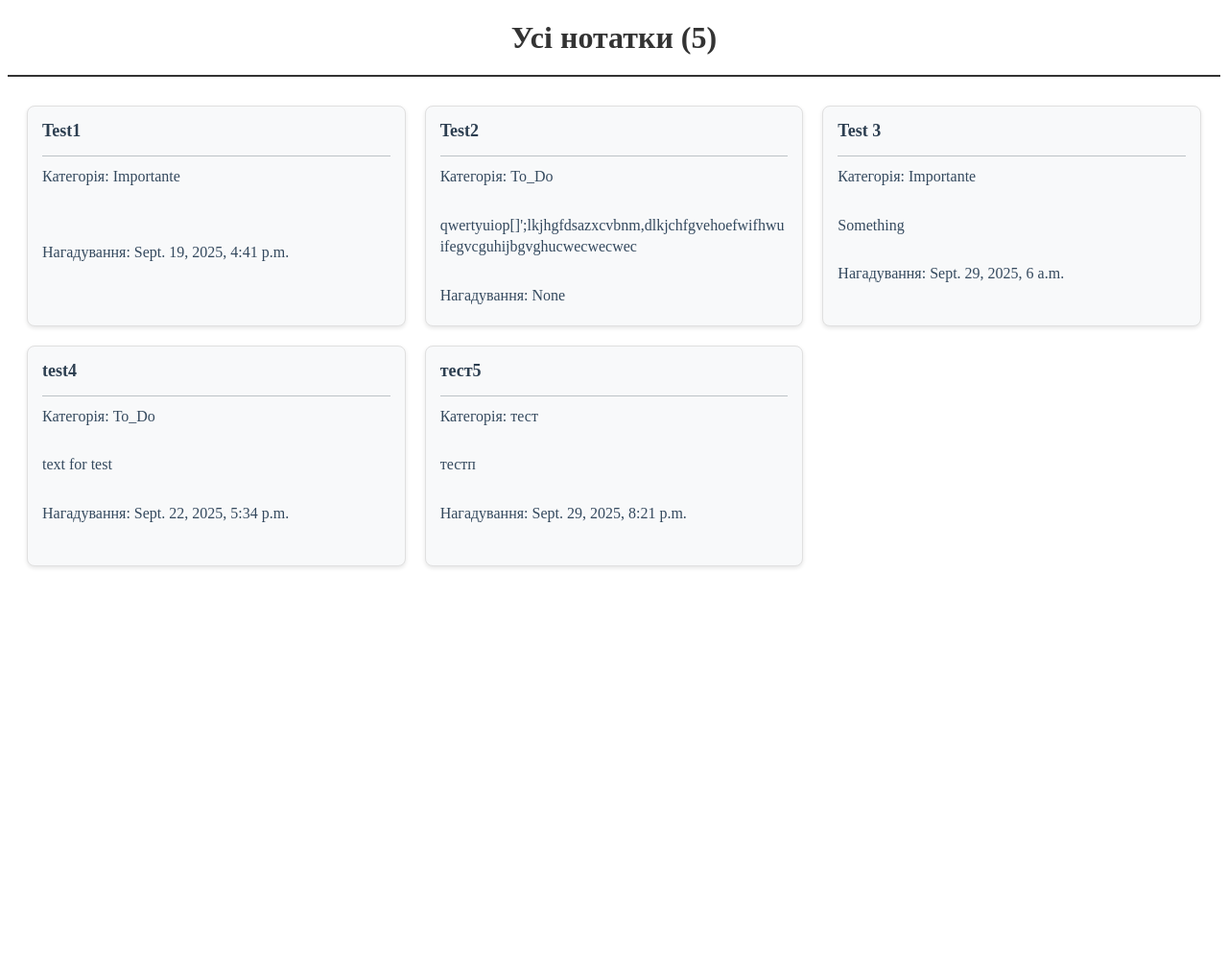
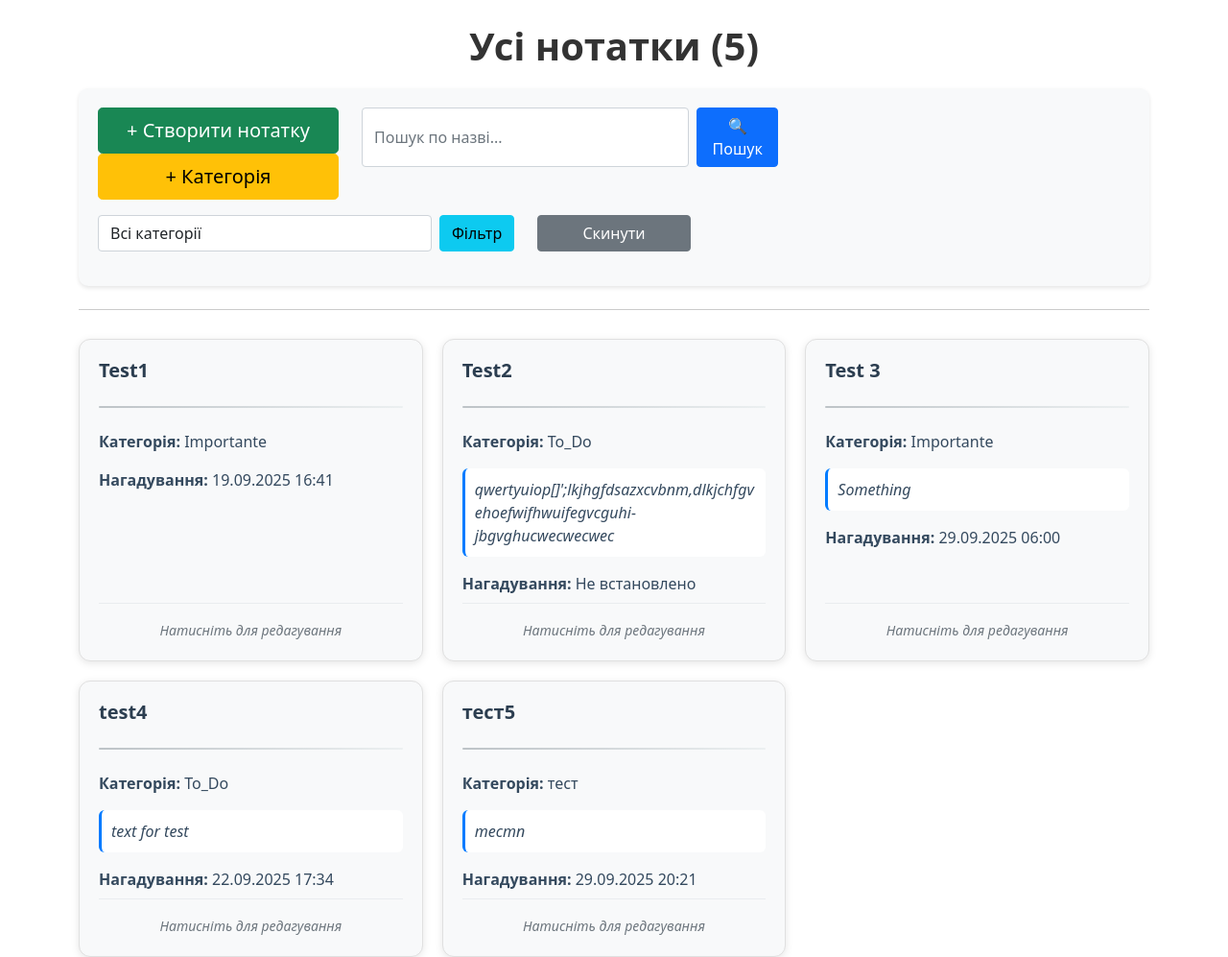
Before and after one commit to Bodakros/Beetroot-Notes_app, a Django app: page /notes/ in a window 1280 px wide. Shown: the whole page at 96% size. Before the commit the page ends 592 px from the top, so only its background shows below. Run offline with Django 5.2, Linux system fonts and the light colour scheme; data comes from the database, SQL or seed files in the repository; both versions use the stored data as it was after the commit; some libraries are stand-ins or nearby versions.

Commit message:
-form created - added new html pages - url updated

```diff
--- a/convert.py
+++ b/convert.py
@@ -1,5 +1,5 @@
 with open("data.json", "r", encoding="utf-16") as f:
     content = f.read()
 
-with open("data.json", "w", encoding="utf-8") as f:
+with open("data_n.json", "w", encoding="utf-8") as f:
     f.write(content)
--- /dev/null
+++ b/notes/forms.py
@@ -0,0 +1,75 @@
+from django import forms
+from .models import *
+
+
+class NoteForm(forms.ModelForm):
+
+    class Meta:
+        model = Note
+        fields = ['title', 'text', 'category', 'reminder']
+
+        widgets = {
+            'title': forms.TextInput(attrs={
+                'class': 'form-control',
+                'placeholder': 'Введіть назву нотатки',
+            }),
+            'text': forms.Textarea(attrs={
+                'class': 'form-control',
+                'placeholder': 'Введіть текст нотатки',
+                'rows': 5
+            }),
+            'category': forms.Select(attrs={
+                'class': 'form-control'
+            }),
+            'reminder': forms.DateTimeInput(attrs={
+                'class': 'form-control',
+                'type': 'datetime-local',
+            })
+        }
+        labels = {
+            'title': 'Назва нотатки',
+            'text': 'Текст нотатки',
+            'category': 'Категорія',
+            'reminder': 'Нагадування'
+        }
+
+
+class SearchForm(forms.Form):
+
+    search_query = forms.CharField(
+        max_length=100,
+        required=False,
+        widget=forms.TextInput(attrs={
+            'class': 'form-control',
+            'placeholder': 'Пошук по назві...'
+        }),
+        label="Пошук"
+    )
+
+
+class FilterForm(forms.Form):
+
+    category = forms.ModelChoiceField(
+        queryset=Category.objects.all(),
+        required=False,
+        empty_label='Всі категорії',
+        widget=forms.Select(attrs={
+            'class': 'form-control'
+        }),
+        label='Категорія'
+    )
+
+
+class CategoryForm(forms.ModelForm):
+    class Meta:
+        model = Category
+        fields = ['title']
+        widgets = {
+            'title': forms.TextInput(attrs={
+                'class': 'form-control',
+                'placeholder': 'Введіть назву категорії'
+            })
+        }
+        labels = {
+            'title': 'Назва категорії'
+        }
--- a/notes/urls.py
+++ b/notes/urls.py
@@ -4,4 +4,9 @@ from . import views
 
 urlpatterns = [
     path('', views.home, name='home'),
+    path('create/', views.create_note, name='create_note'),
+    path('<int:note_id>/', views.note_detail, name='note_detail'),
+    path('<int:note_id>/edit/', views.edit_note, name='edit_note'),
+    path('<int:note_id>/delete/', views.delete_note, name='delete_note'),
+    path('category/create/', views.create_category, name='create_category'),
 ]
--- a/notes/views.py
+++ b/notes/views.py
@@ -1,7 +1,11 @@
-from django.shortcuts import render
+from django.contrib.messages.context_processors import messages
+from django.shortcuts import render, redirect, get_object_or_404
+from django.contrib import messages
 from django.http import HttpResponse
+from django.db.models import Q
 
-from notes.models import Note
+from notes.forms import *
+from notes.models import *
 
 
 # Create your views here.
@@ -9,10 +13,102 @@ from notes.models import Note
 def home(request):
 
     notes = Note.objects.all()
+    search_form = SearchForm(request.GET)
+    filter_form = FilterForm(request.GET)
+
+    if search_form.is_valid() and search_form.cleaned_data['search_query']:
+        search_query = search_form.cleaned_data['search_query']
+        notes = notes.filter(title__icontains=search_query)
+
+    if filter_form.is_valid() and filter_form.cleaned_data['category']:
+        category = filter_form.cleaned_data['category']
+        notes = notes.filter(category=category)
 
     context = {
         'notes': notes,
         'total_notes': notes.count(),
+        'search': search_form,
+        'filter': filter_form,
     }
 
     return render(request, 'notes/home_page.html', context)
+
+
+def create_note(request):
+
+    if request.method == "POST":
+        form = NoteForm(request.POST)
+        if form.is_valid():
+            form.save()
+            messages.success(request, 'Нотатку успішно створено!')
+            return redirect('home')
+    else:
+        form = NoteForm()
+
+    context = {
+        'form': form,
+        'title': 'Створити нотатку'
+    }
+
+    return render(request, 'notes/note_form.html', context)
+
+
+def note_detail(request, note_id):
+    note = get_object_or_404(Note, id=note_id)
+
+    context = {
+        'note': note,
+    }
+
+    return render(request, 'notes/note_detail.html', context)
+
+
+def edit_note(request, note_id):
+    note = get_object_or_404(Note, id=note_id)
+
+    if request.method == "POST":
+        form = NoteForm(request.POST, instance=note)
+        if form.is_valid():
+            form.save()
+            messages.success(request, 'Нотатку оновлено!')
+            return redirect('note_detail', note_id=note_id)
+    else:
+        form = NoteForm(instance=note)
+
+    context = {
+        'form': form,
+        'note': note,
+        'title': 'Редагувати нотатку'
+    }
+
+    return  render(request, 'notes/note_form.html', context)
+
+
+def delete_note(request, note_id):
+    note = get_object_or_404(Note, id=note_id)
+
+    if request.method == "POST":
+        note.delete()
+        messages.success(request, 'Нотатку видалено!')
+        return redirect('home')
+
+    context = {
+        'note': note,
+    }
+
+    return  render(request, 'notes/note_delete.html')
+
+def create_category(request):
+    if request.method == "POST":
+        form = CategoryForm(request.POST)
+        if form.is_valid():
+            form.save()
+            messages.success(request, "Категорію створено!")
+            return redirect('home')
+    else:
+        form = CategoryForm()
+
+    context = {
+        'form': form,
+    }
+    return  render(request, 'notes/category_form.html', context)
--- a/static/css/note.css
+++ b/static/css/note.css
@@ -2,73 +2,127 @@
     text-align: center;
     color: #333;
     margin-bottom: 20px;
+    font-weight: bold;
 }
 
 .separator {
     border: 0;
     height: 2px;
     background: #333;
-    margin-bottom: 30px;
+    margin: 20px 0 30px 0;
+}
+
+.control-panel {
+    background: #f8f9fa;
+    border-radius: 10px;
+    padding: 20px;
+    box-shadow: 0 2px 4px rgba(0,0,0,0.1);
 }
 
 .notes-container {
     display: grid;
-    grid-template-columns: repeat(3, 1fr);
+    grid-template-columns: repeat(auto-fit, minmax(300px, 1fr));
     gap: 20px;
-    padding: 0 20px;
+    padding: 0;
     margin: 0 auto;
-
-    align-items: stretch;
-    justify-items: stretch;
-
-    grid-auto-rows: 1fr;
 }
 
 .note-card {
     background: #f8f9fa;
     border: 1px solid #e0e0e0;
-    border-radius: 8px;
-    padding: 15px;
-    box-shadow: 0 2px 4px rgba(0,0,0,0.1);
-    transition: transform 0.2s ease, box-shadow 0.2s ease;
-
+    border-radius: 12px;
+    padding: 20px;
+    box-shadow: 0 2px 8px rgba(0,0,0,0.1);
+    transition: all 0.3s ease;
     display: flex;
     flex-direction: column;
-
+    min-height: 200px;
     word-wrap: break-word;
     word-break: break-word;
     overflow-wrap: break-word;
-
 }
 
 .note-card:hover {
-    transform: translateY(-2px);
-    box-shadow: 0 4px 8px rgba(0,0,0,0.15);
+    transform: translateY(-4px);
+    box-shadow: 0 8px 25px rgba(0,0,0,0.15);
+    border-color: #007bff;
 }
 
 .note-card h3 {
     margin-top: 0;
-    margin-bottom: 10px;
+    margin-bottom: 15px;
     color: #2c3e50;
-    font-size: 18px;
-
+    font-size: 20px;
+    font-weight: 600;
     word-wrap: break-word;
     word-break: break-word;
     hyphens: auto;
 }
 
 .strike-through {
-    height: 1px;
-    background: #bdc3c7;
-    margin: 5px 0;
+    height: 2px;
+    background: linear-gradient(to right, #bdc3c7, #ecf0f1);
+    margin: 10px 0 15px 0;
+    border-radius: 1px;
 }
 
 .note-card p {
-    margin: 5px 0;
+    margin: 8px 0;
     color: #34495e;
-    line-height: 1.4;
-
+    line-height: 1.5;
     word-wrap: break-word;
     word-break: break-word;
     hyphens: auto;
 }
+
+.note-text {
+    font-style: italic;
+    color: #555;
+    background: #fff;
+    padding: 10px;
+    border-radius: 6px;
+    border-left: 3px solid #007bff;
+    margin: 10px 0;
+}
+
+.note-actions {
+    margin-top: auto;
+    text-align: center;
+    padding-top: 15px;
+    border-top: 1px solid #e9ecef;
+}
+
+.note-actions small {
+    color: #6c757d;
+    font-style: italic;
+}
+
+@media (max-width: 768px) {
+    .notes-container {
+        grid-template-columns: 1fr;
+        gap: 15px;
+    }
+
+    .note-card {
+        margin: 0 10px;
+    }
+
+    .control-panel .row > div {
+        margin-bottom: 10px;
+    }
+}
+
+.form-control:focus {
+    border-color: #007bff;
+    box-shadow: 0 0 0 0.2rem rgba(0, 123, 255, 0.25);
+}
+
+.btn {
+    border-radius: 8px;
+    font-weight: 500;
+    transition: all 0.2s ease;
+}
+
+.btn:hover {
+    transform: translateY(-1px);
+}
--- a/templates/notes/home_page.html
+++ b/templates/notes/home_page.html
@@ -6,27 +6,87 @@
 
     {% load static %}
     <link rel="stylesheet" type="text/css" href="{% static 'css/note.css' %}">
+
+    <link href="https://cdnjs.cloudflare.com/ajax/libs/bootstrap/5.1.3/css/bootstrap.min.css" rel="stylesheet">
 </head>
 <body>
+    <div class="container mt-4">
+        <h1 class="main-title">Усі нотатки ({{ total_notes }})</h1>
 
-    <h1 class="main-title">Усі нотатки ({{ total_notes }})</h1>
+        <div class="control-panel mb-4">
+            <div class="row">
+                <div class="col-md-3 mb-3">
+                    <a href="{% url 'create_note' %}" class="btn btn-success btn-lg w-100">
+                        + Створити нотатку
+                    </a>
+                    <a href="{% url 'create_category' %}" class="btn btn-warning btn-lg w-100">
+                        + Категорія
+                    </a>
+                </div>
+
+                <div class="col-md-5 mb-3">
+                <form method="get" class="d-flex">
+                    {{ search.search_query }}
+                    <button type="submit" class="btn btn-primary ms-2">🔍 Пошук</button>
+                </form>
+                </div>
+
+                <div class="col-md-5 mb-3">
+                    <form method="get" class="d-flex">
+                        {{ filter.category }}
+                        <button type="submit" class="btn btn-info ms-2">Фільтр</button>
+                    </form>
+                </div>
+
+                <div class="col-md-2 mb-3">
+                    <a href="{% url 'home' %}" class="btn btn-secondary w-100">Скинути</a>
+                </div>
+
+            </div>
+        </div>
+
         <hr class="separator">
+
+            {% if messages %}
+                {% for message in messages %}
+                    <div class="alert alert-{{ message.tags }} alert-dismissible fade show" role="alert">
+                        {{ message }}
+                        <button type="button" class="btn-close" data-bs-dismiss="alert"></button>
+                    </div>
+                {% endfor %}
+            {% endif %}
 
         <div class="notes-container">
             {% for note in notes %}
-        <div class="note-card">
+            <div class="note-card" onclick="location.href='{% url 'note_detail' note.id %}'" style="cursor: pointer;">
                 <h3>{{ note.title }}</h3>
                 <div class="strike-through"></div>
-            <p>Категорія: {{ note.category }}</p>
-            <br>
-            <p>{{ note.text }}</p>
-            <br>
-            <p>Нагадування: {{ note.reminder }}</p>
+                <p><strong>Категорія:</strong> {{ note.category }}</p>
+
+                {% if note.text %}
+                    <p class="note-text">{{ note.text|truncatewords:20 }}</p>
+                {% endif %}
+
+                {% if note.reminder %}
+                    <p><strong>Нагадування:</strong> {{ note.reminder|date:"d.m.Y H:i" }}</p>
+                {% else %}
+                    <p><strong>Нагадування:</strong> Не встановлено</p>
+                {% endif %}
+
+                <div class="note-actions mt-auto">
+                    <small class="text-muted">Натисніть для редагування</small>
+                </div>
             </div>
             {% empty %}
-        <p>Нотаток ще немає.</p>
+            <div class="col-12 text-center">
+                <p class="text-muted fs-4">Нотаток ще немає.</p>
+                <a href="{% url 'create_note' %}" class="btn btn-primary">Створити першу нотатку</a>
+            </div>
             {% endfor %}
         </div>
+    </div>
+
+    <script src="https://cdnjs.cloudflare.com/ajax/libs/bootstrap/5.1.3/js/bootstrap.bundle.min.js"></script>
 
 </body>
 </html>
```
Also changed, not shown: templates/notes/category_form.html (added, +24 -0 lines), templates/notes/note_delete.html (added, +75 -0 lines), templates/notes/note_detail.html (added, +92 -0 lines), templates/notes/note_form.html (added, +101 -0 lines), db.sqlite3. Lines whose indentation alone changed are shown as unchanged.
